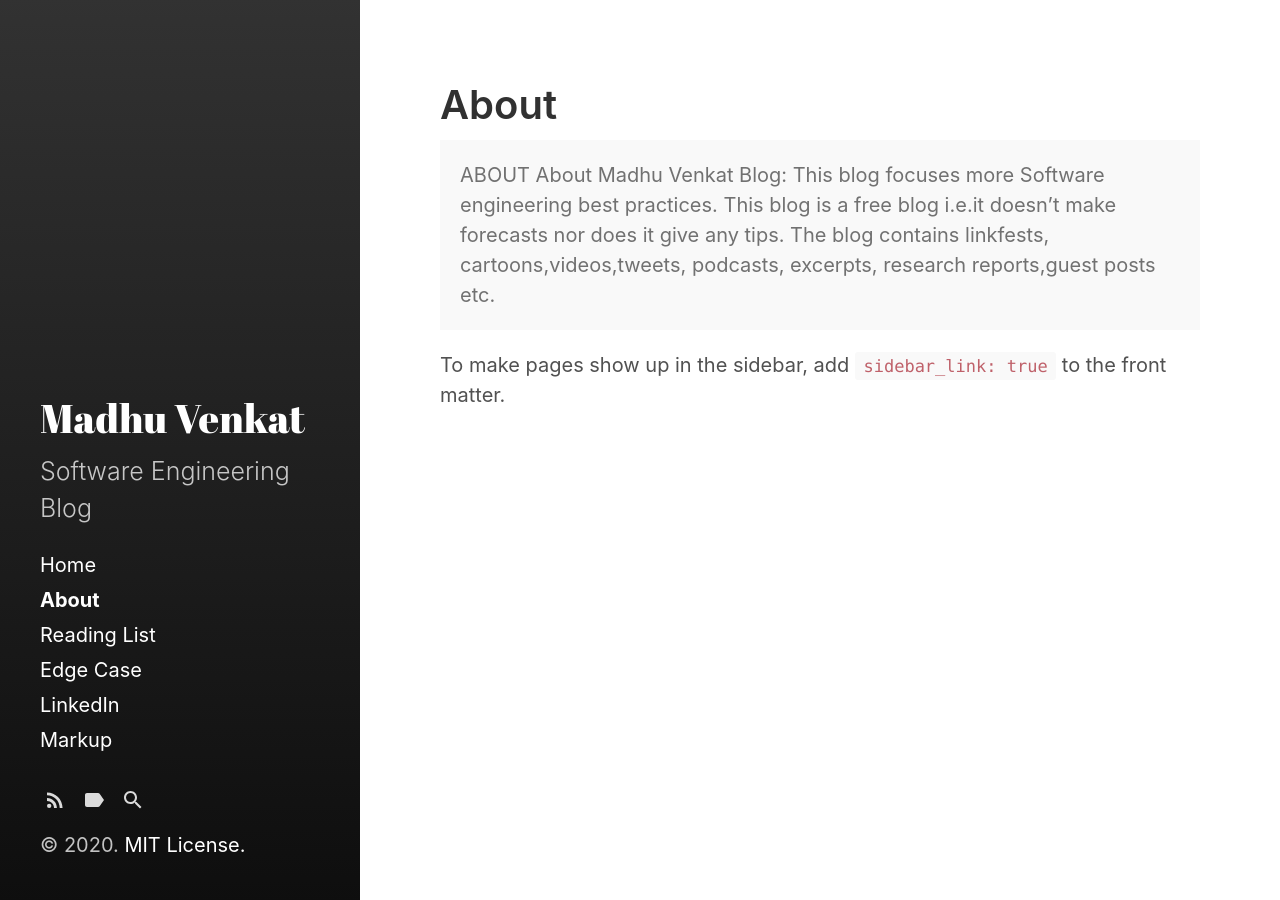
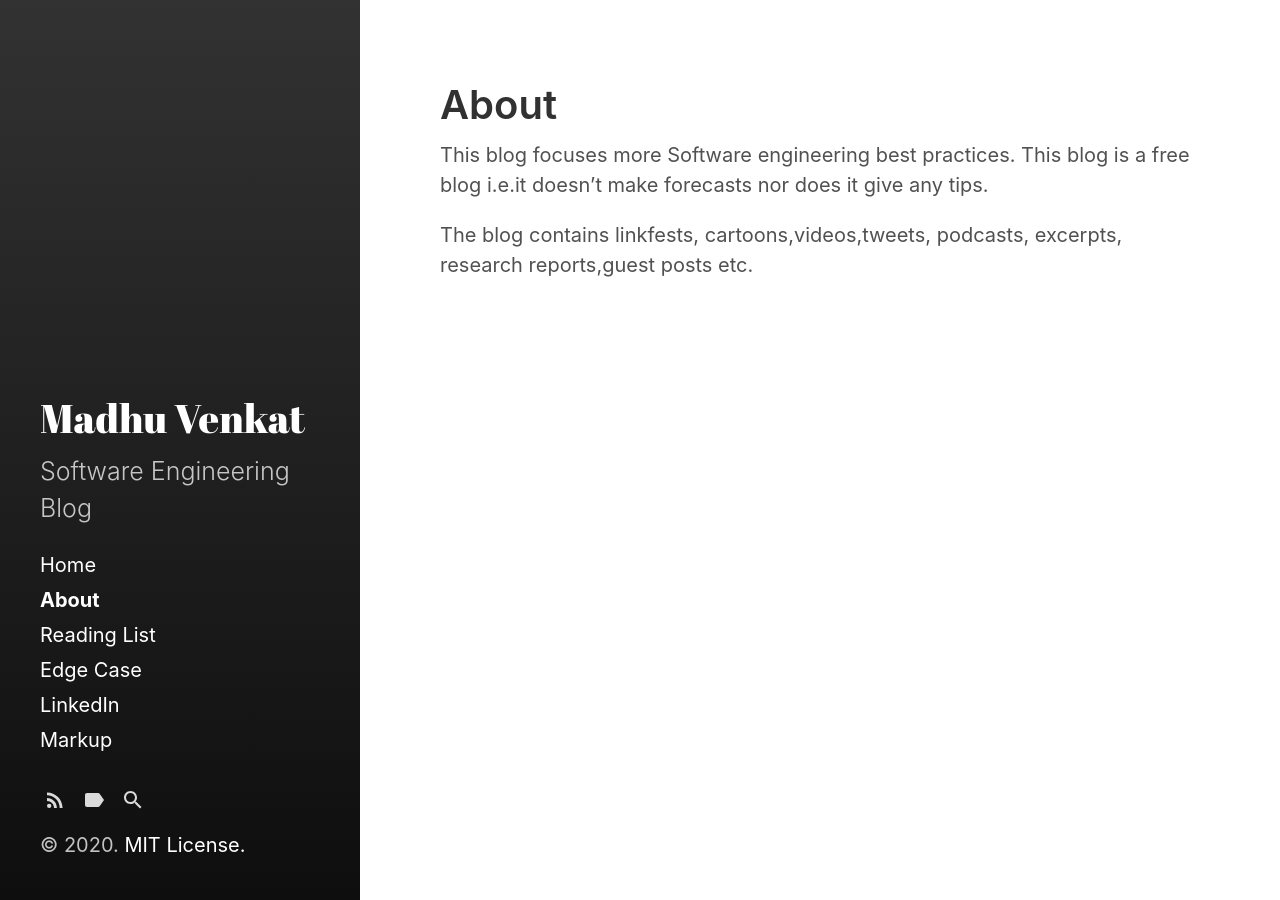
Before and after one commit to madhuvenkatk/blog, a Jekyll site: the page built from about.md, in a window 1280 px wide. Built offline with Jekyll 4.4.1, drawn with Linux system fonts in a browser that asks for light colours.

Commit message:
about me

```diff
--- a/about.md
+++ b/about.md
@@ -4,14 +4,6 @@ title: About
 sidebar_link: true
 ---
 
-<p class="message">
- ABOUT
-About Madhu Venkat Blog:
-
 This blog focuses more Software engineering best practices. This blog is a free blog i.e.it doesn’t make forecasts nor does it give any tips.
 
 The blog contains linkfests, cartoons,videos,tweets, podcasts, excerpts, research reports,guest posts etc.
-</p>
-
-To make pages show up in the sidebar, add `sidebar_link: true` to the front
-matter.
```
